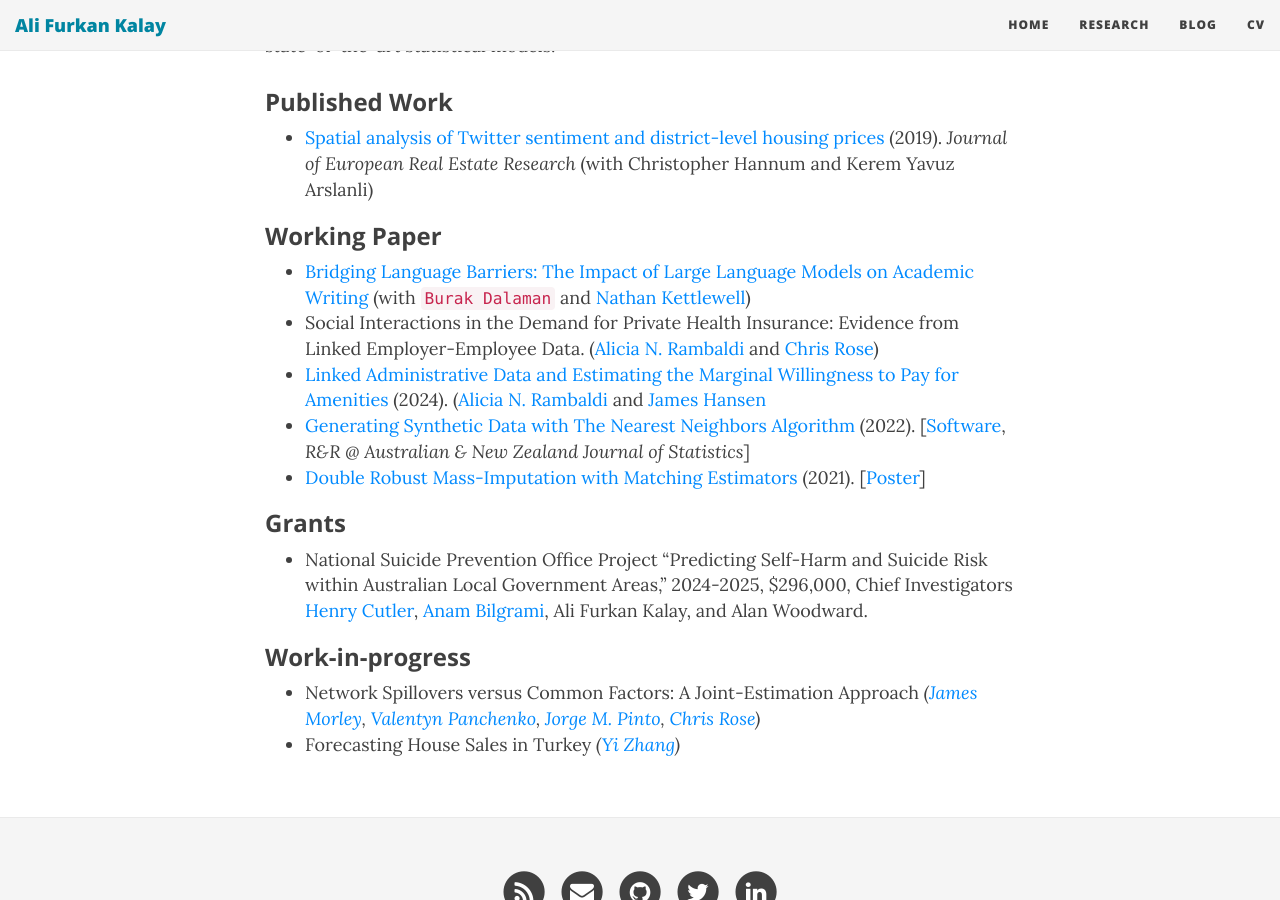
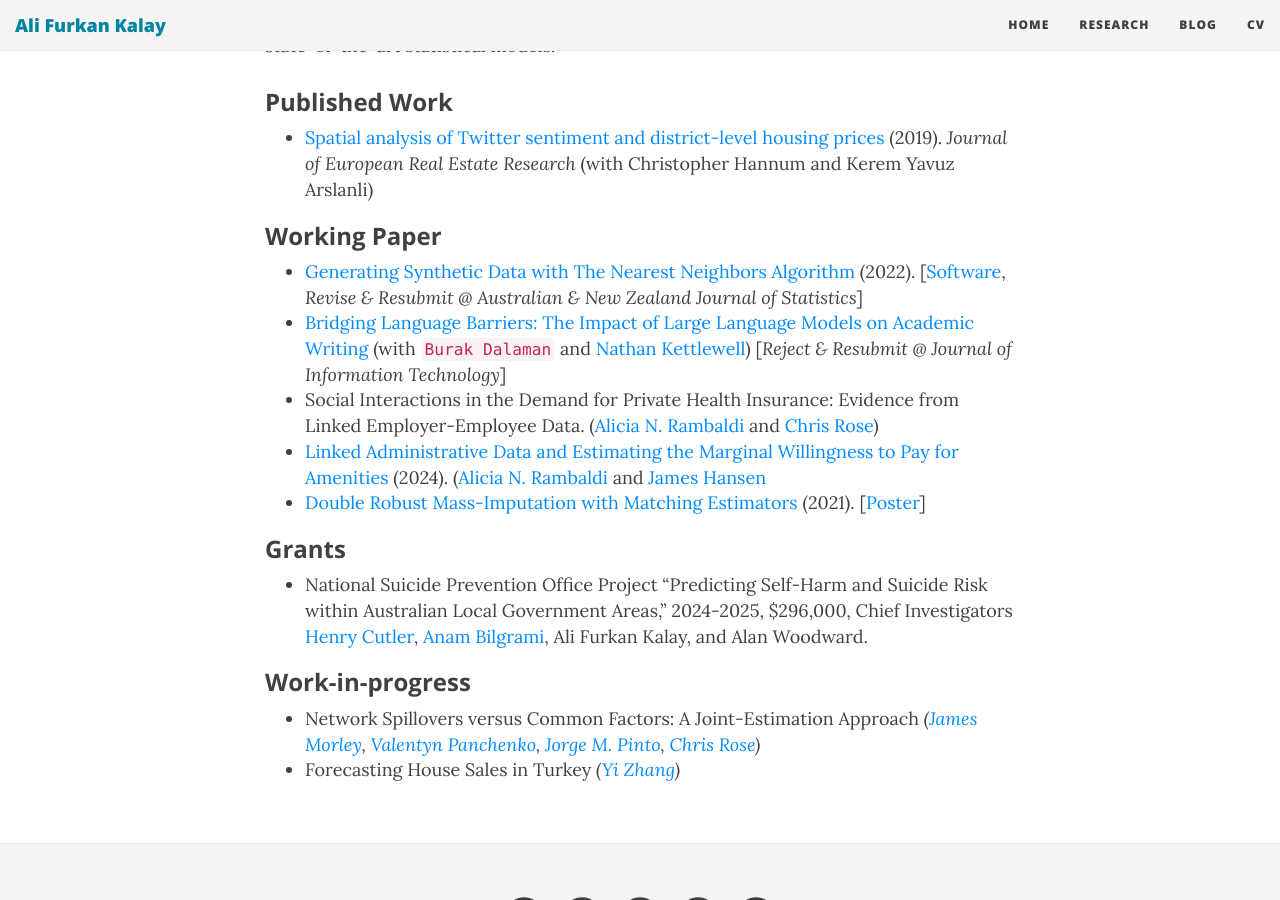
Before and after one commit to alfurka/alfurka.github.io, a Jekyll site: the page built from research.md, in a window 1280 px wide and 900 px high, scrolled down 388 px. Built offline with Jekyll 4.4.1, drawn with Linux system fonts in a browser that asks for light colours; nearby versions of some CDN libraries.

Commit message:
Update research.md

```diff
--- a/research.md
+++ b/research.md
@@ -11,10 +11,10 @@
 
 ### Working Paper
 
-- [Bridging Language Barriers: The Impact of Large Language Models on Academic Writing](https://www.iza.org/publications/dp/18215/bridging-language-barriers-the-impact-of-large-language-models-on-academic-writing) (with `Burak Dalaman` and [Nathan Kettlewell](https://sites.google.com/site/nrkettlewell/))
+- [Generating Synthetic Data with The Nearest Neighbors Algorithm](https://arxiv.org/abs/2210.00884) (2022). [[Software](https://github.com/alfurka/synloc), *Revise & Resubmit @ Australian & New Zealand Journal of Statistics*]
+- [Bridging Language Barriers: The Impact of Large Language Models on Academic Writing](https://www.iza.org/publications/dp/18215/bridging-language-barriers-the-impact-of-large-language-models-on-academic-writing) (with `Burak Dalaman` and [Nathan Kettlewell](https://sites.google.com/site/nrkettlewell/)) [*Reject & Resubmit @ Journal of Information Technology*]
 - Social Interactions in the Demand for Private Health Insurance: Evidence from Linked Employer-Employee Data. ([Alicia N. Rambaldi](https://www.aliciarambaldi.net/) and [Chris Rose](https://sites.google.com/site/christiernrose/))
 - [Linked Administrative Data and Estimating the Marginal Willingness to Pay for Amenities](https://iariw.org/wp-content/uploads/2024/08/4B-2Rambaldi.pdf) (2024). ([Alicia N. Rambaldi](https://www.aliciarambaldi.net/) and [James Hansen](https://sites.google.com/site/jamesfrhansen/home)
-- [Generating Synthetic Data with The Nearest Neighbors Algorithm](https://arxiv.org/abs/2210.00884) (2022). [[Software](https://github.com/alfurka/synloc), *R&R @ Australian & New Zealand Journal of Statistics*]
 - [Double Robust Mass-Imputation with Matching Estimators](https://arxiv.org/abs/2110.09275) (2021). [[Poster](https://alfurka.github.io/myfiles/Poster_Presentation.pdf)]
 
 ### Grants
```
